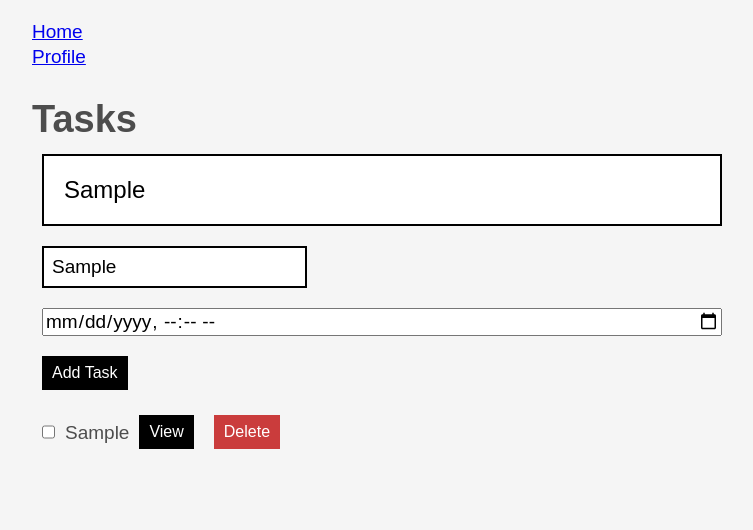
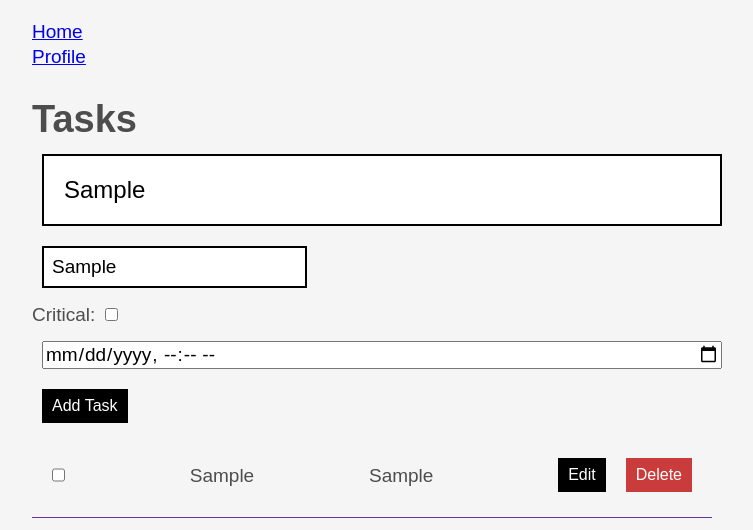
Before and after one commit to Mihuy1/TodoWebsite, a React (Vite) app: page / in a window 1280 px wide. Both pictures are taken after typing "Sample", "Sample" into the empty fields and a click on the button "Add Task". Shown: the top 530 px of the page, without its empty margins (268-1021 px from the left). Built offline with nearby package versions, Linux system fonts and the light colour scheme.

Commit message:
feat: add popup for task edit and add critical check for tasks

```diff
--- a/package.json
+++ b/package.json
@@ -12,7 +12,8 @@
   "dependencies": {
     "react": "^18.2.0",
     "react-dom": "^18.2.0",
-    "react-router-dom": "^6.23.1"
+    "react-router-dom": "^6.23.1",
+    "reactjs-popup": "^2.0.6"
   },
   "devDependencies": {
     "@types/react": "^18.2.66",
--- a/src/components/AddTaskForm.jsx
+++ b/src/components/AddTaskForm.jsx
@@ -11,10 +11,12 @@ const AddTaskForm = (props) => {
         const newTaskName = event.target.name.value;
         const newTaskDetails = event.target.details.value;
         const newTaskDate = event.target.date.value;
+        const taskCritical = event.target.critical.checked;
 
-        handleAddTask(newTaskName, newTaskDetails, newTaskDate);
+        handleAddTask(newTaskName, newTaskDetails, newTaskDate, taskCritical);
       }}
     >
+      <div>
         <input
           type="text"
           name="name"
@@ -27,7 +29,13 @@ const AddTaskForm = (props) => {
           className="input__sm"
           placeholder="Task details"
         />
+      </div>
+
+      <label htmlFor="critical"> Critical:</label>
+      <input type="checkbox" name="critical" id="critical" />
+
       <input name="date" aria-label="Date and time" type="datetime-local" />
+
       <Button className="add__button" buttonText="Add Task" />
     </form>
   );
--- a/src/components/EditTaskForm.jsx
+++ b/src/components/EditTaskForm.jsx
@@ -2,7 +2,7 @@ import PropTypes from 'prop-types';
 import Button from './Button';
 
 const EditTaskForm = (props) => {
-  const {item, handleEditTask} = props;
+  const {item, handleEditTask, close} = props;
 
   return (
     <form
@@ -11,11 +11,19 @@ const EditTaskForm = (props) => {
         const newName = event.target.name.value;
         const newDetails = event.target.details.value;
         const newDate = event.target.date.value;
+        const newCritical = event.target.critical.checked;
 
-        handleEditTask(item.id, newName, newDetails, newDate);
+        handleEditTask(item.id, newName, newDetails, newDate, newCritical);
+        close();
       }}
     >
       <div className="edit_task_form">
+        <input
+          type="text"
+          name="name"
+          className="input__lg"
+          defaultValue={item.name}
+        />
         <textarea
           type="text"
           name="details"
@@ -30,6 +38,13 @@ const EditTaskForm = (props) => {
           type="datetime-local"
           defaultValue={item.date}
         />{' '}
+        <label htmlFor="critical"> Critical:</label>
+        <input
+          type="checkbox"
+          name="critical"
+          id="critical"
+          defaultChecked={item.critical}
+        />
       </div>
       <Button className="edit__button" buttonText="Edit Task" />
     </form>
@@ -39,6 +54,7 @@ const EditTaskForm = (props) => {
 EditTaskForm.propTypes = {
   item: PropTypes.object.isRequired,
   handleEditTask: PropTypes.func.isRequired,
+  close: PropTypes.func.isRequired,
 };
 
 export default EditTaskForm;
--- /dev/null
+++ b/src/components/Task.css
@@ -0,0 +1,67 @@
+/* src/components/Task.css */
+.modal {
+  background: white;
+  border-radius: 8px;
+  padding: 20px;
+  max-width: 500px;
+  width: 100%;
+  box-shadow: 0 5px 15px rgba(0, 0, 0, 0.3);
+}
+
+.modal .content {
+  margin-bottom: 20px;
+}
+
+.modal .close {
+  background: transparent;
+  border: none;
+  font-size: 1.5rem;
+  position: absolute;
+  top: 10px;
+  right: 10px;
+  cursor: pointer;
+}
+
+.task-container {
+  display: flex;
+  align-items: center;
+  justify-content: space-between;
+  padding: 10px;
+  border-bottom: 1px solid rebeccapurple;
+}
+
+.task-container .c-cb {
+  margin-right: 10px;
+}
+
+.task-container .strikethrough {
+  text-decoration: line-through;
+}
+
+.task-container .critical {
+  font-weight: bold;
+}
+
+.button__delete {
+  background-color: red;
+  color: white;
+  border: none;
+  padding: 5px 10px;
+  cursor: pointer;
+}
+
+.button__delete:hover {
+  background-color: darkred;
+}
+
+.edit__button {
+  background-color: blue;
+  color: white;
+  border: none;
+  padding: 5px 10px;
+  cursor: pointer;
+}
+
+.edit__button:hover {
+  background-color: darkblue;
+}
--- a/src/components/Task.jsx
+++ b/src/components/Task.jsx
@@ -2,11 +2,12 @@ import PropTypes from 'prop-types';
 import Button from './Button';
 import {useState} from 'react';
 import EditTaskForm from './EditTaskForm';
+import Popup from 'reactjs-popup';
+import './Task.css';
 
 const Task = (props) => {
   const {item, onStatusChange, handleEditTask, handleDeleteTask} = props;
 
-  const [isViewing, setIsViewing] = useState(false);
   const [isChecked, setIsChecked] = useState(item.status);
 
   const handleCheckboxChange = (event) => {
@@ -23,24 +24,41 @@ const Task = (props) => {
           checked={item.status}
           onChange={handleCheckboxChange}
         />{' '}
-        <p className={isChecked ? 'strikethrough' : ''}> {item.name}</p>
+        <p
+          className={`${isChecked ? 'strikethrough' : ''} ${item.critical ? 'critical' : ''}`}
+        >
+          {item.name}
+        </p>
+        <p
+          className={`${isChecked ? 'strikethrough' : ''} ${item.critical ? 'critical' : ''}`}
+        >
+          {item.details}
+        </p>
         <div>
-          <Button
-            className="button__view"
-            onClick={() => setIsViewing(!isViewing)}
-            buttonText={isViewing ? 'Hide' : 'View'}
-          />
+          <Popup
+            trigger={<Button className={'edit__button'} buttonText="Edit" />}
+            modal
+            nested
+          >
+            {(close) => (
+              <div className="modal">
+                <div className="content">
+                  {' '}
+                  <EditTaskForm
+                    item={item}
+                    handleEditTask={handleEditTask}
+                    close={close}
+                  />{' '}
+                </div>
+              </div>
+            )}
+          </Popup>
           <Button
             className="button__delete"
             onClick={() => handleDeleteTask(item.id)}
             buttonText="Delete"
           />
         </div>
-      </div>
-      <div>
-        {isViewing && (
-          <EditTaskForm item={item} handleEditTask={handleEditTask} />
-        )}
       </div>
     </>
   );
--- a/src/hooks/ApiHooks.js
+++ b/src/hooks/ApiHooks.js
@@ -14,31 +14,45 @@ const useTask = () => {
     localStorage.setItem('tasks', JSON.stringify(todoArray));
   }, [todoArray]);
 
-  const handleAddTask = (newTaskName, newTaskDetails, newTaskDate) => {
+  const handleAddTask = (
+    newTaskName,
+    newTaskDetails,
+    newTaskDate,
+    taskCritical,
+  ) => {
     const newTask = {
       id: todoArray.length + 1,
       name: newTaskName,
       details: newTaskDetails,
       date: newTaskDate,
       status: false,
+      critical: taskCritical,
     };
     console.log('newTask', newTask);
     setTodoArray([...todoArray, newTask]);
   };
 
-  const handleSaveTask = (id, newName, newDetails) => {
+  const handleSaveTask = (id, newName, newDetails, newCritical) => {
     const updatedTasks = todoArray.map((task) =>
-      task.id === id ? {...task, name: newName, details: newDetails} : task,
+      task.id === id
+        ? {...task, name: newName, details: newDetails, critical: newCritical}
+        : task,
     );
     setTodoArray(updatedTasks);
     console.log('updatedTasks', updatedTasks);
     console.log('new todoArray', todoArray);
   };
 
-  const handleEditTask = (id, newName, newDetails, newDate) => {
+  const handleEditTask = (id, newName, newDetails, newDate, newCritical) => {
     const updatedTasks = todoArray.map((task) =>
       task.id === id
-        ? {...task, name: newName, details: newDetails, date: newDate}
+        ? {
+            ...task,
+            name: newName,
+            details: newDetails,
+            date: newDate,
+            critical: newCritical,
+          }
         : task,
     );
     setTodoArray(updatedTasks);
```
Also changed, not shown: 1 other file (tests, documents, lock files or other folders). Lines whose indentation alone changed are shown as unchanged.
